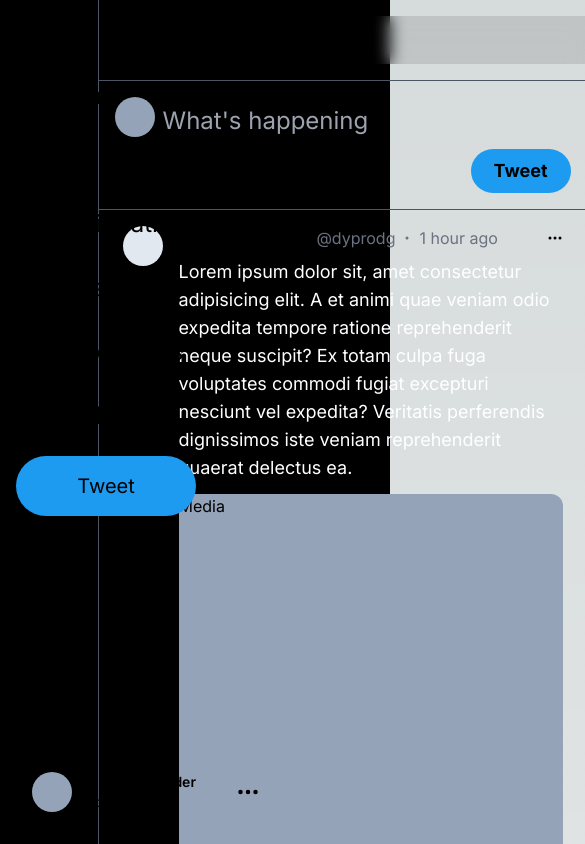
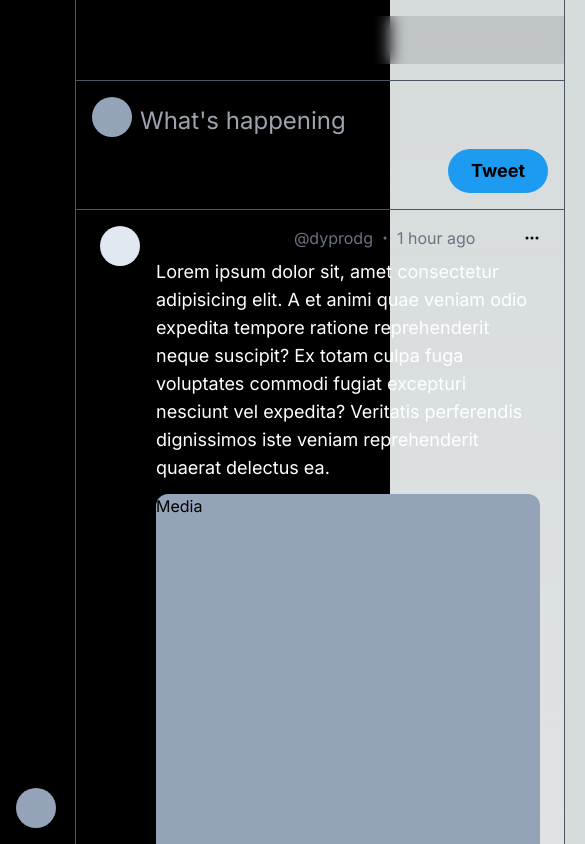
Before and after one commit to dyprodg/twitterclone, a Next.js app: page / in a window 390 px wide. Shown: the top 844 px of the page, 585 px wide, since content can reach past the window. Built offline with nearby package versions, Linux system fonts and the light colour scheme.

Commit message:
responsive

```diff
--- a/src/components/LeftSidebar.tsx
+++ b/src/components/LeftSidebar.tsx
@@ -45,24 +45,24 @@ const LeftSidebar = () => {
           <div>
             <item.icon />
           </div>
-          {item.title !== "Twitter" && <div>{item.title}</div>}
+          {item.title !== "Twitter" && <div className='hidden 800:block'>{item.title}</div>}
         </Link>
        ))}
-       <button className='w-[180px] lg:w-60 rounded-full m-4 bg-primary p-4 text-xl text-center hover:bg-opacity-70 transition duration-200'>Tweet</button>
+       <button className='hidden 800:block w-[180px] lg:w-60 rounded-full m-4 bg-primary p-4 text-xl text-center hover:bg-opacity-70 transition duration-200'>Tweet</button>
     </div>
         {/* Profilbutton */}
-    <button className='rounded-full flex items-center justify-between space-x-2 m-4 bg-transparent p-4 text-2xl text-center hover:bg-white/20 transition duration-200 w-full'>
+    <button className='rounded-full flex items-center justify-between space-x-2  bg-transparent p-4 text-2xl text-center hover:bg-white/20 transition duration-200 800:w-[200]'>
 
       <div className='flex items-center space-x-2'>
       <div className='rounded-full bg-slate-400 w-10 h-10 '>
         </div>
         <div className='text-left text-sm'>
-          <div className='font-semibold'>Dennis Diepolder</div>
-          <div className=''>@dyprodg</div>
+          <div className='font-semibold hidden 950:block'>Dennis Diepolder</div>
+          <div className='hidden 800:block'>@dyprodg</div>
         </div>
       </div>
 
-      <div>
+      <div className='hidden 800:block'>
         <BsThreeDots />
       </div>
     </button>
--- a/src/components/MainComp.tsx
+++ b/src/components/MainComp.tsx
@@ -7,7 +7,7 @@ import { IoStatsChart, IoShareOutline } from 'react-icons/io5';
 
 const timeline = () => {
   return (
-    <main className='ml-[25%] flex w-[650px] h-full min-h-screen flex-col border-l-[0.5px] border-r border-gray-600 mr-12'>
+    <main className='ml-[75px] 800:ml-[25%] flex w-[650px] 1600:w-[750px] 1800:w-[850px] h-full min-h-screen flex-col border-l-[0.5px] border-r border-gray-600 mr-12'>
           <h1 className='text-2xl font-bold px-4 py-2 my-4 backdrop-blur bg-black/10 sticky top-0 z-20'>Home</h1>
           <div className='border-t-[0.5px] border-b-[0.5px] px-4 flex items-stretch space-x-2 py-4 border-gray-600 relative'>
             <div className='w-10 h-10 bg-slate-400 rounded-full flex-none'></div>
--- a/tailwind.config.ts
+++ b/tailwind.config.ts
@@ -14,8 +14,12 @@ const config: Config = {
           'conic-gradient(from 180deg at 50% 50%, var(--tw-gradient-stops))',
       },
       screens: {
+        '1800': '1800px',
+        '1600': '1600px',
         '1400': '1400px',
         '1050': '1050px',
+        '950': '950px',
+        '800': '800px',
       },
       width: {
         '1/5': '20%',
```
